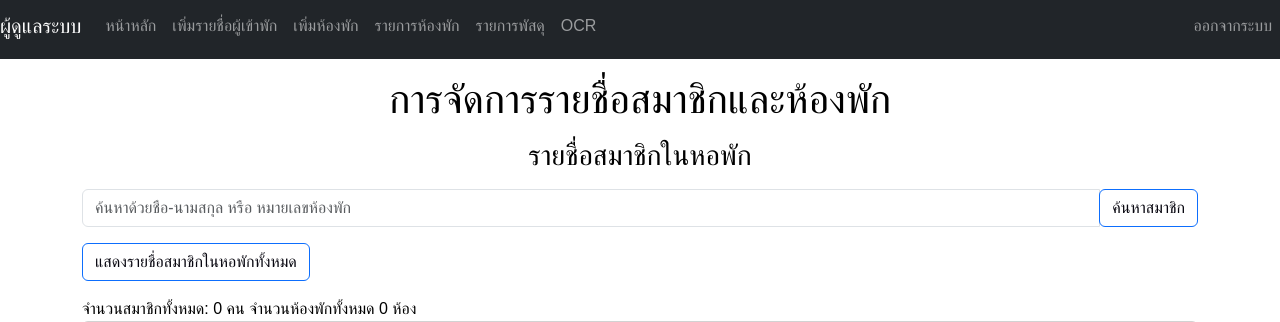
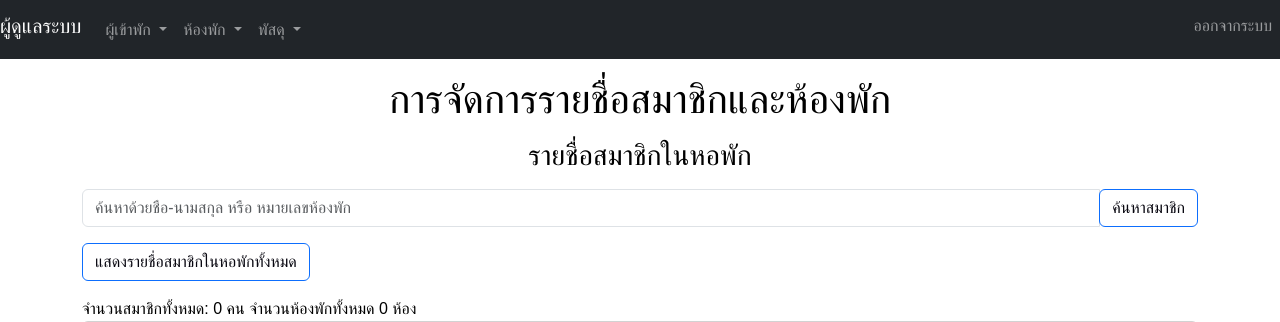
Before and after one commit to danainan/django_project, a Django app: page /home/ in a window 1280 px wide. Shown: the top 322 px of the page. Run offline with Django 4.2, Linux system fonts and the light colour scheme; the visitor is signed in with stand-in values (Sample User, id 1); data that the repository does not hold is empty; some libraries are stand-ins or nearby versions.

Commit message:
dev jame navbar

```diff
--- a/project/templates/std/navbar.html
+++ b/project/templates/std/navbar.html
@@ -6,23 +6,33 @@
 
   <div class="collapse navbar-collapse" id="navbarSupportedContent">
       <ul class="navbar-nav me-auto">
-          <li class="nav-item active">
-              <a class="nav-link h5 " href="/project/home">หน้าหลัก</a>
+          <li class="nav-item dropdown">
+            <a class="nav-link dropdown-toggle" href="#" id="navbarDropdown" role="button" data-bs-toggle="dropdown" aria-expanded="false">
+              ผู้เข้าพัก
+            </a>
+            <ul class="dropdown-menu" aria-labelledby="navbarDropdown">
+              <li><a class="dropdown-item" href="/project/hom">รายการผู้เข้าพัก</a></li>
+              <li><a class="dropdown-item" href="/project/add-users">เพิ่มรายชื่อผู้เข้าพัก</a></li>
+            </ul>
           </li>
-          <li class="nav-item">
-              <a class="nav-link h5 " href="/project/add-users">เพิ่มรายชื่อผู้เข้าพัก</a>
+          <li class="nav-item dropdown">
+            <a class="nav-link dropdown-toggle" href="#" id="navbarDropdown" role="button" data-bs-toggle="dropdown" aria-expanded="false">
+              ห้องพัก
+            </a>
+            <ul class="dropdown-menu" aria-labelledby="navbarDropdown">
+              <li><a class="dropdown-item" href="/project/add-rooms">เพิ่มห้องพัก</a></li>
+              <li><a class="dropdown-item" href="/project/rooms-list">รายการห้องพัก</a></li>
+            </ul>
           </li>
-          <li class="nav-item">
-            <a class="nav-link h5 " href="/project/add-rooms">เพิ่มห้องพัก</a>
-          </li>
-          <li class="nav-item">
-            <a class="nav-link h5 " href="/project/rooms-list">รายการห้องพัก</a>
-          </li>
-          <li class="nav-item">
-            <a class="nav-link h5 " href="/project/summary">รายการพัสดุ</a>
-          </li>
-          <li class="nav-item ml-auto">
-            <a class="nav-link h5 " href="/ocr">OCR</a>
+
+          <li class="nav-item dropdown">
+            <a class="nav-link dropdown-toggle" href="#" id="navbarDropdown" role="button" data-bs-toggle="dropdown" aria-expanded="false">
+              พัสดุ
+            </a>
+            <ul class="dropdown-menu" aria-labelledby="navbarDropdown">
+              <li><a class="dropdown-item" href="/project/summary">รายการพัสดุ</a></li>
+              <li><a class="dropdown-item" href="/ocr">OCR</a></li>
+            </ul>
           </li>
           <!-- <li class="nav-item">
             <a class="nav-link h5 " href="">Search Index</a>
```
Also changed, not shown: ocr/templates/navbar.html (+28 -13 lines).
